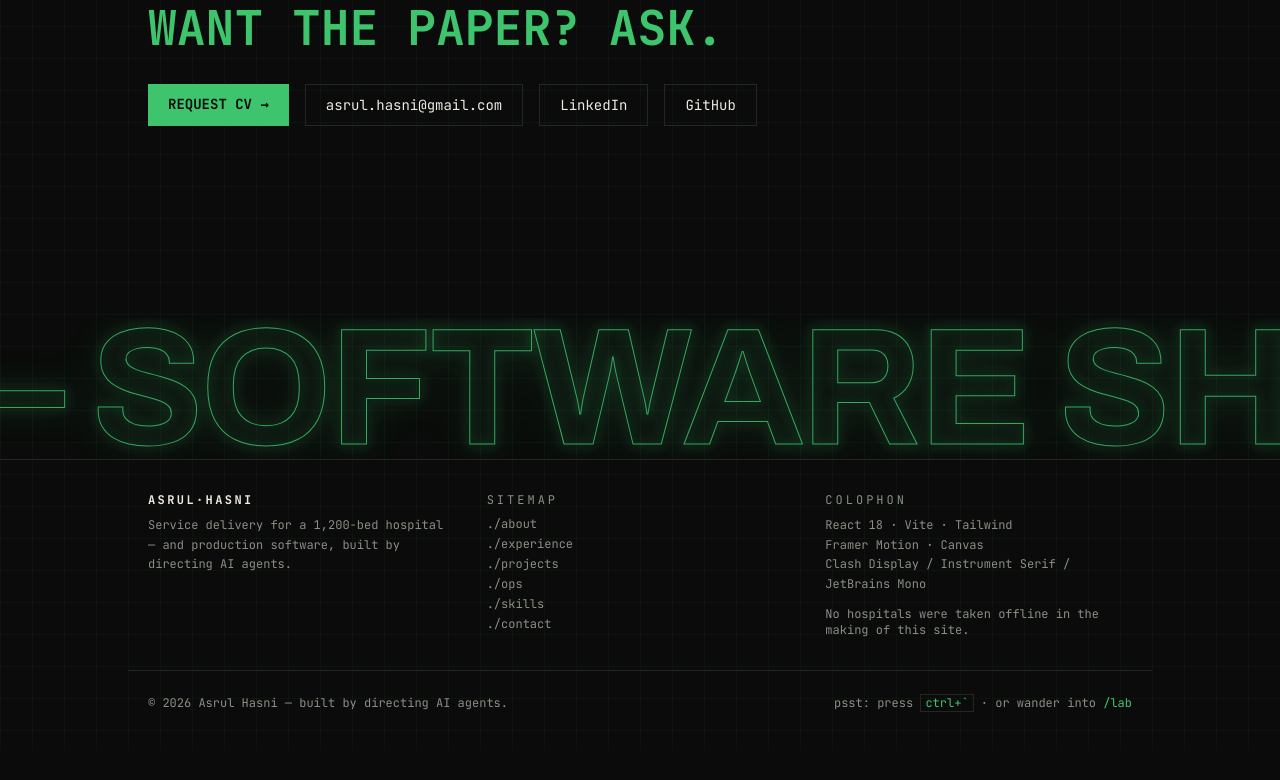
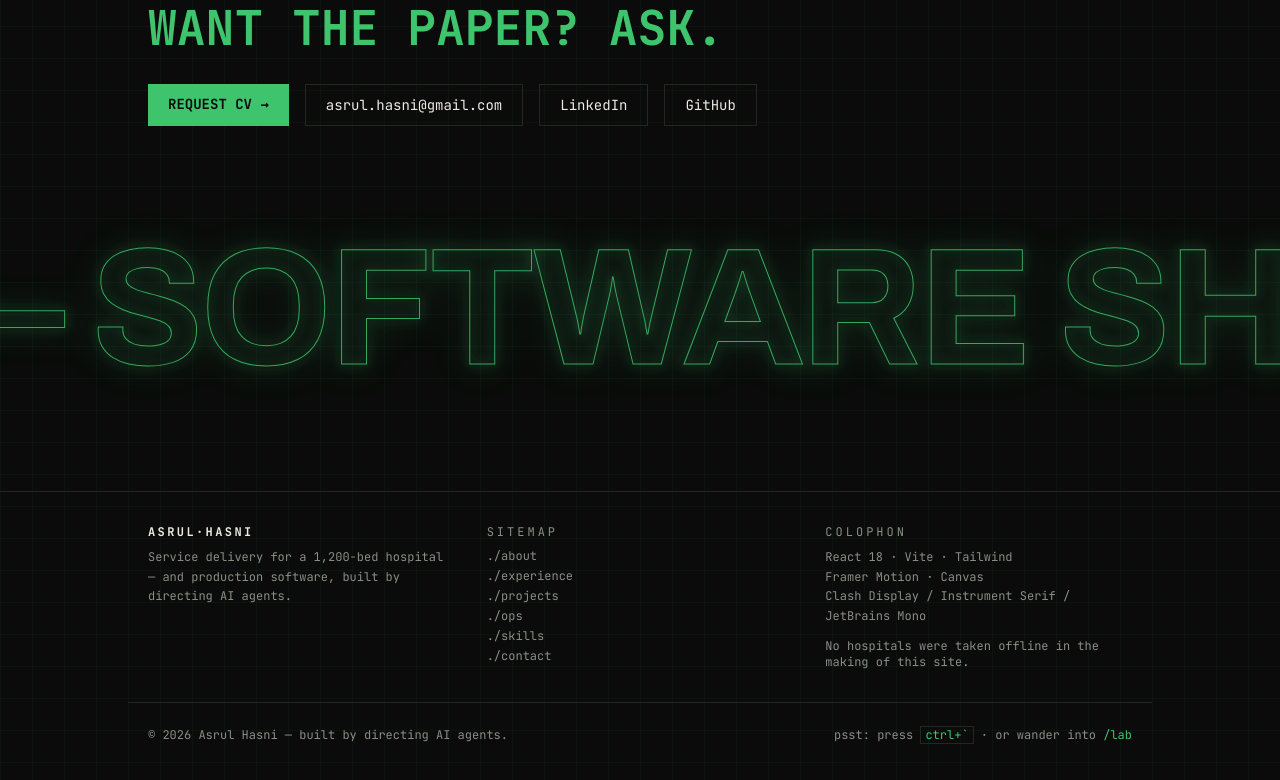
Before and after one commit to burzhum/burzhum.github.io, a React (Vite) app: page / in a window 1280 px wide. Shown: the part 6438-7218 px from the top of the page. Before the commit the page ends 7189 px from the top, so only its background shows below. Built offline with nearby package versions, Linux system fonts and the light colour scheme; a web font is replaced by a local one.

Commit message:
Center the footer ghost banner between Contact and the colophon
Removed the large top margin and gave the band equal vertical padding so it
sits centered, instead of hugging the colophon with a big gap above.

Co-Authored-By: Claude Opus 4.8 <noreply@anthropic.com>

```diff
--- a/src/components/Footer.jsx
+++ b/src/components/Footer.jsx
@@ -2,9 +2,9 @@ import { Link } from 'react-router-dom'
 
 export default function Footer() {
   return (
-    <footer className="mt-32 font-mono text-xs text-muted">
-      {/* LATENT-style giant rolling ghost-outline band */}
-      <div className="overflow-hidden select-none" aria-hidden="true">
+    <footer className="mt-0 font-mono text-xs text-muted">
+      {/* LATENT-style giant rolling ghost-outline band — centred between Contact and the colophon */}
+      <div className="overflow-hidden select-none py-24 md:py-28" aria-hidden="true">
         <div className="marquee-track inline-block whitespace-nowrap glow-outline font-display font-bold uppercase text-[13vw] leading-[0.85]" style={{ animationDuration: '30s' }}>
           {'HOSPITALS ONLINE — SOFTWARE SHIPPED — '.repeat(4)}
         </div>
--- a/src/pages/Home.jsx
+++ b/src/pages/Home.jsx
@@ -31,7 +31,7 @@ export default function Home() {
         <Experience />
       </main>
       <GhostMarquee text="Direct the machine · own the outcome · verified, not hoped" />
-      <main className="max-w-5xl mx-auto px-5 pt-8 pb-16 space-y-32 overflow-x-hidden">
+      <main className="max-w-5xl mx-auto px-5 pt-8 pb-0 space-y-32 overflow-x-hidden">
         <Thesis />
         <Projects />
         <Noc />
```
